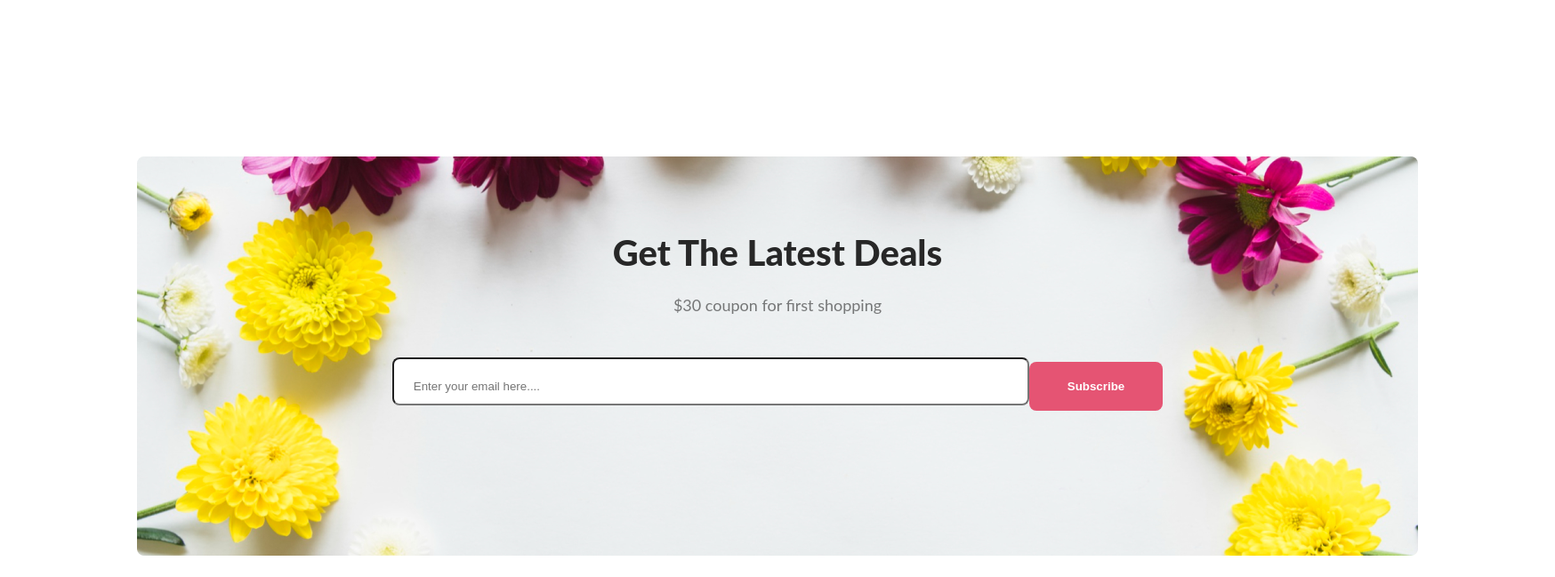
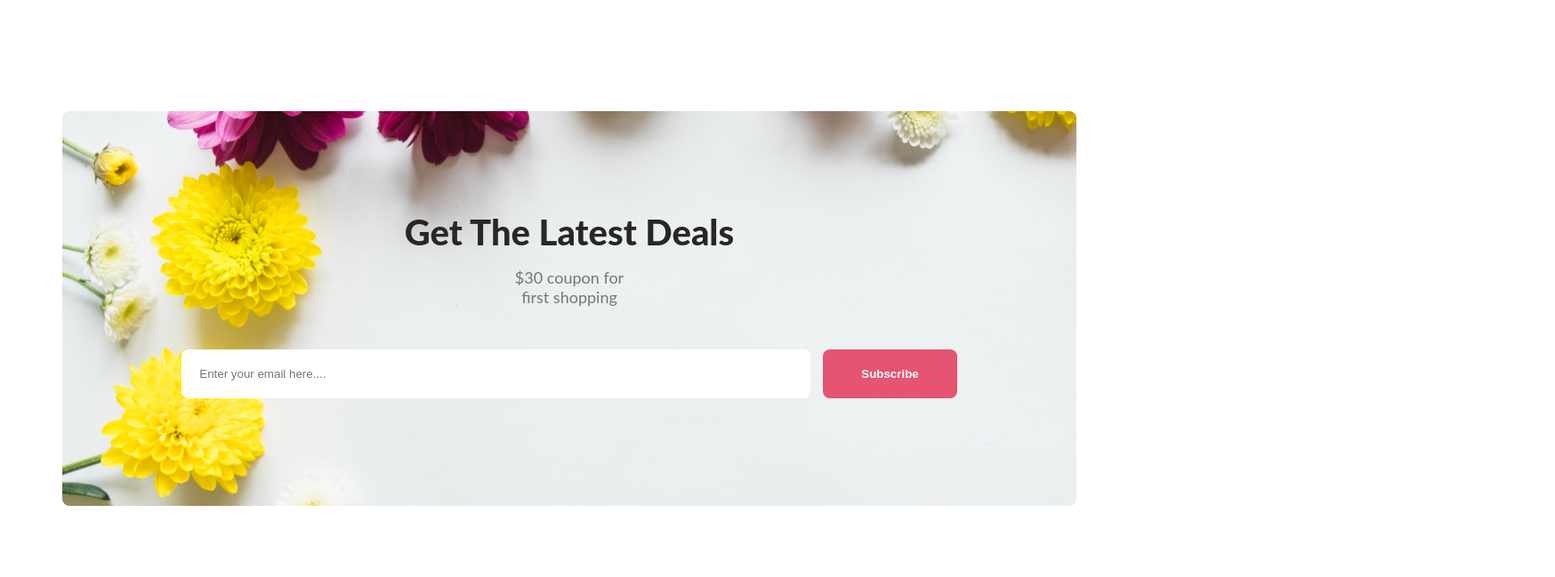
Before and after one commit to asmaulhossain45/flowershop, a plain HTML site: page index.html in a window 1280 px wide. Shown: the part 3856-4505 px from the top of the page at 89% size, 1748 px wide, since content can reach past the window. Drawn offline with Linux system fonts and the light colour scheme.

Commit message:
added some change

```diff
--- a/Styles/Style.css
+++ b/Styles/Style.css
@@ -1,5 +1,5 @@
 *{
-    margin: 0;
+    margin: 0 0 0 0;
 }
 header {
     background: rgba(229, 84, 115, 0.10);
@@ -93,19 +93,22 @@ header {
 }
 /* Featured Section End */
 
-.service-container {
+
+.margin {
+    margin: 128px 70px;
     border-radius: 8px;
     background: rgba(39, 39, 39, 0.05);
+}
+.service-container {
     display: flex;
-    justify-content: space-around;
-    margin: 128px 240px 0px;
+    justify-content: space-between;
+    padding: 86px 232px 87px;
     text-align: center;
-    padding: 86px 117px 0;
 }
+
 .service-title {
     margin-top: 24px;
 }
-
 /* Services Section End */
 
 .hot-deal-container {
@@ -130,8 +133,6 @@ header {
     max-width: 500px;
     margin: 24px 0 32px;
 }
-
-
 .hot-deal-img {
     width: 318px;
     height: 420px;
@@ -152,19 +153,37 @@ header {
 
 
 .deals-container {
-    text-align: center;
-    width: 100%;
-    margin: 128px 0;
+    margin: 128px 70px;
+    border-radius: 8px;
     background-image: url('../Images/Rectangle\ 9.png');
     background-repeat: no-repeat;
-    background-position:center;
-    padding: 22px 234px 279px;
+    text-align: center;
 }
-.input [type=text]{
+.deals-title {
+    color: #272727;
+    text-align: center;
+    font-family: Lato;
+    font-size: 40px;
+    font-weight: 800;
+    padding-top: 112px;
+}
+.deals-description {
+    color: rgba(39, 39, 39, 0.60);
+    text-align: center;
+    font-family: Lato;
+    font-size: 18px;
+    font-weight: 400;
+    margin-top: 16px;
+    margin-bottom: 48px;
+    padding: 0 500px;
+}
+section input{
     border-radius: 8px;
     background: #FFF;
-    padding: 23px 513px 12px 22px;
-    margin-top: 48px;
+    padding: 20px 510px 20px 20px;
+    margin-bottom: 121px;
+    margin-right: 10px;
+    border: none;
 }
 
 
@@ -188,7 +207,7 @@ footer {
     font-style: normal;
     font-weight: 400;
     line-height: 30px;
-    padding: 0 500px 128px;
+    padding: 0 500px 40px;
     column-gap: 32px;
 }
 .flower {
--- a/index.html
+++ b/index.html
@@ -71,10 +71,11 @@
         </section>
 
         <section class="deals-container">
-            <h1 class="featured-title">Get The Latest Deals</h1>
-            <p class="featured-description">$30 coupon for first shopping</p>
-            <div class="input">
-                <input type="text" name="" id="" placeholder="Enter your email here...."><button class="button">Subscribe</button>
+            <h1 class="deals-title">Get The Latest Deals</h1>
+            <p class="deals-description">$30 coupon for first shopping</p>
+            <div class="deals">
+            <input class="input" type="text" name="" id="" placeholder="Enter your email here....">
+            <button class="button">Subscribe</button>
             </div>
         </section>
     </main>
```
